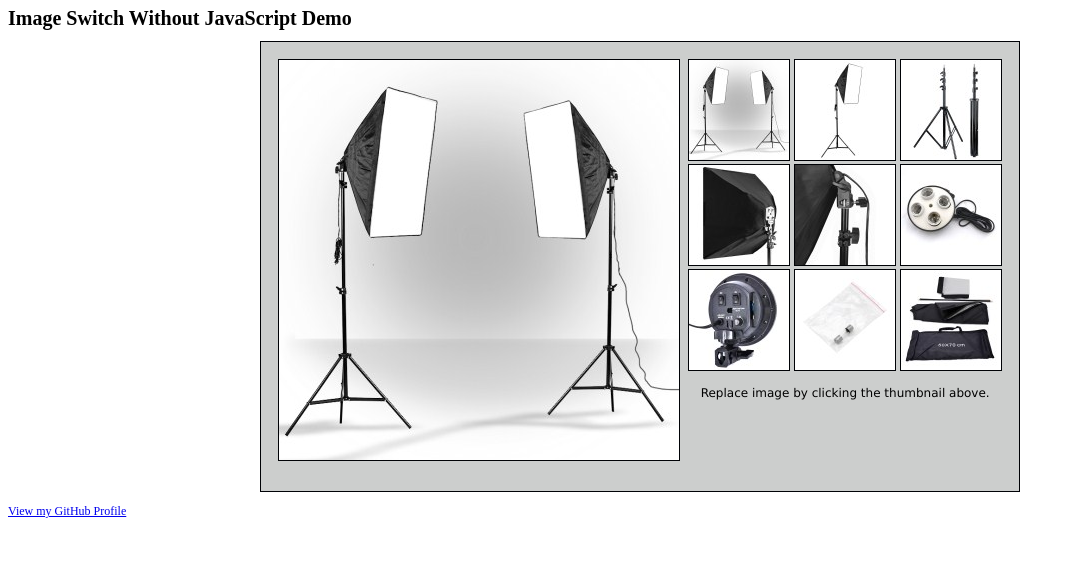
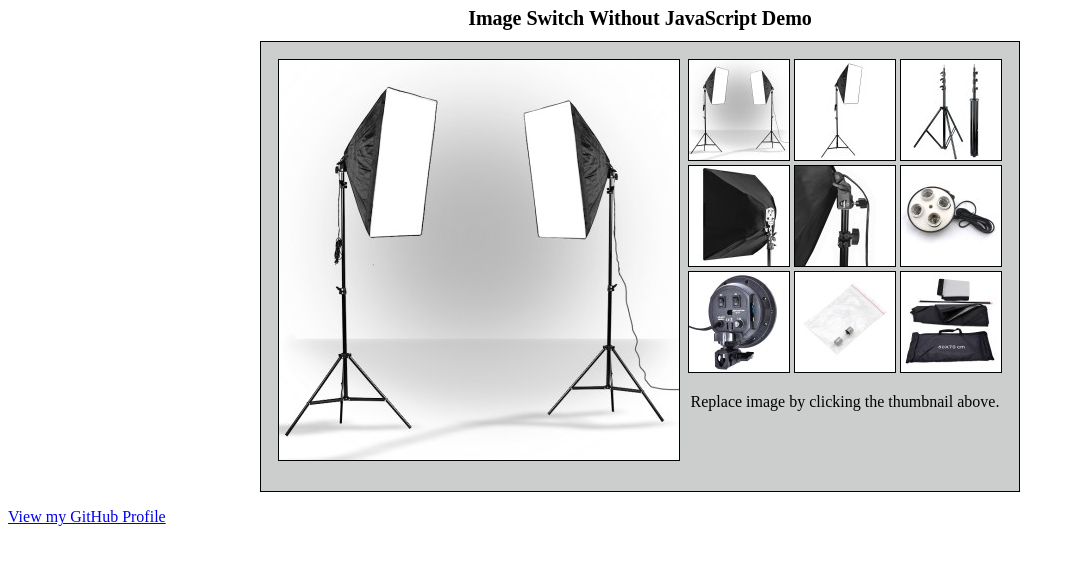
Before and after one commit to stellagurin/Image-Switch-Without-JavaScript, a plain HTML site: page index.html in a window 1280 px wide. Shown: the whole page, without its empty margins (0-1075 px from the left). Drawn offline with Linux system fonts and the light colour scheme.

Commit message:
Update style.css

```diff
--- a/style.css
+++ b/style.css
@@ -4,7 +4,6 @@
 	margin-right: auto;
 	background: #cccecd;
 	border: 1px solid #000206;
-	font-family: Verdana, Arial, sans-serif;
 }
 
 table {
@@ -13,11 +12,8 @@ table {
 
 h1 {
 	font-size: 20px;
-	line-height:20px;
-}
-
-p, div, span {
-	font-size: 12px;
+	line-height: 20px;
+	text-align: center;
 }
 
 a:active {
@@ -177,3 +173,7 @@ a {
 	height: 398px;
 	display: block;
 }
+
+p a {
+	text-align: center;
+}
```
